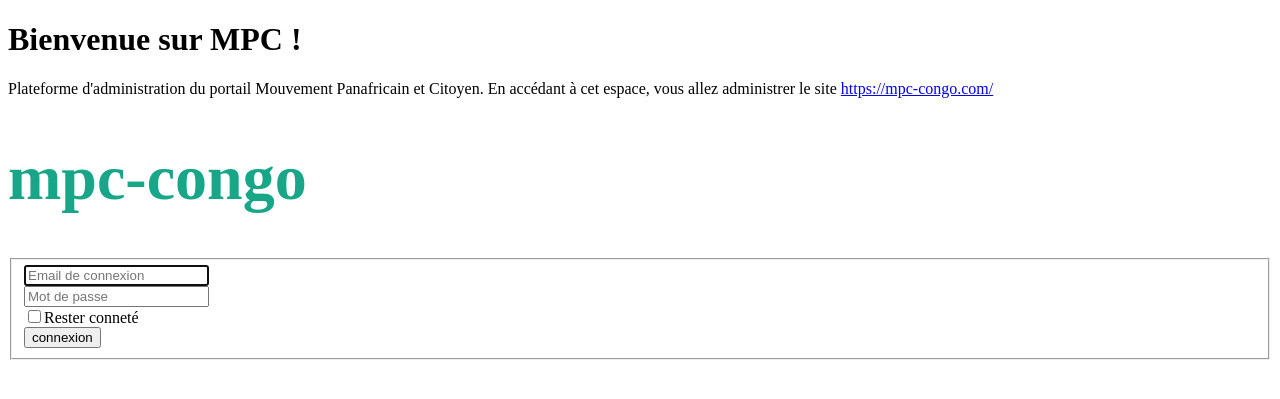
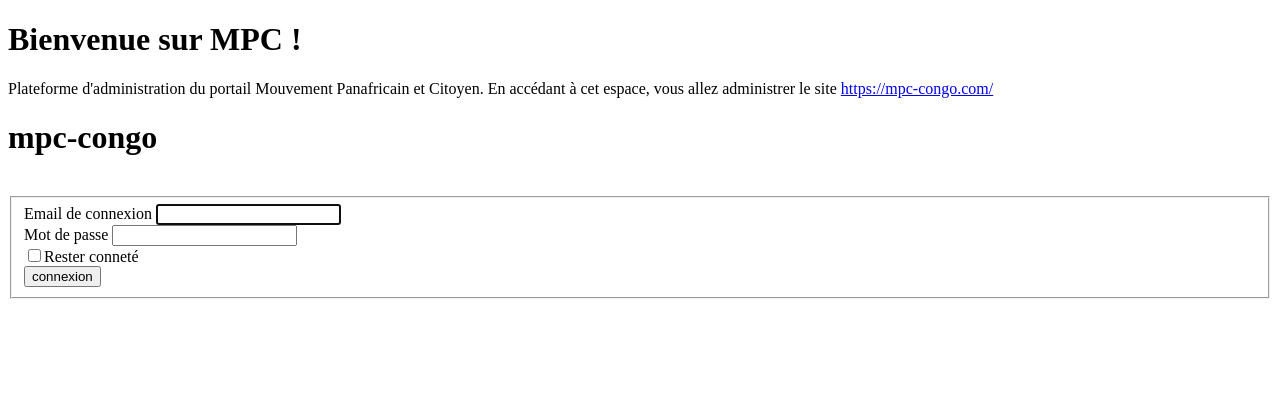
Before and after one commit to hess3077/mpc-congo-backend, a PHP site: template app/views/admin/login.twig in a window 1280 px wide. Shown: the top 399 px of the page. Run offline with PHP 8.4, Linux system fonts and the light colour scheme; the template is opened without the code that fills it: most values are stand-ins (such as "Sample title", 1, 10 or a date in 2020); some libraries are stand-ins or nearby versions.

Commit message:
[MPC-9] : change style focus input form

```diff
--- a/app/views/admin/login.twig
+++ b/app/views/admin/login.twig
@@ -19,7 +19,7 @@
             <div class="col-xl-4 col-lg-4 col-md-7 my-auto no-padding">
                 <div class="authentication-form mx-auto">
                     <div class="logo-centered text-center">
-                        <h1 class="gradient-text-01" style="font-size: 4rem; font-weight: bolder; color: #18a689;">mpc-congo</h1>
+                        <h1 class="gradient-text-01">mpc-congo</h1>
                     </div>
 
                     {% if flash.message %}
@@ -35,10 +35,16 @@
                             <input type="hidden" name="redirect" value="{{ flash.redirect ? : redirect}}">
                             <fieldset>
                                 <div class="form-group material-input">
-                                    <input placeholder="Email de connexion" name="email" type="email" autofocus value="{{ flash.email }}">
+                                    <div class="text-effect">
+                                        <span>Email de connexion</span>
+                                        <input class="form-control focus-text" name="email" type="email" autofocus value="{{ flash.email }}">
+                                    </div>
                                 </div>
                                 <div class="form-group material-input">
-                                    <input placeholder="Mot de passe" name="password" type="password" value="">
+                                    <div class="text-effect">
+                                        <span>Mot de passe</span>
+                                        <input class="form-control focus-text" name="password" type="password" value="">
+                                    </div>
                                 </div>
                                 <div class="checkbox">
                                     <label>
```
Also changed, not shown: app/controllers/BaseController.php (+21 -1 lines), public/assets/css/custom.css, public/assets/js/sb-admin.js.
